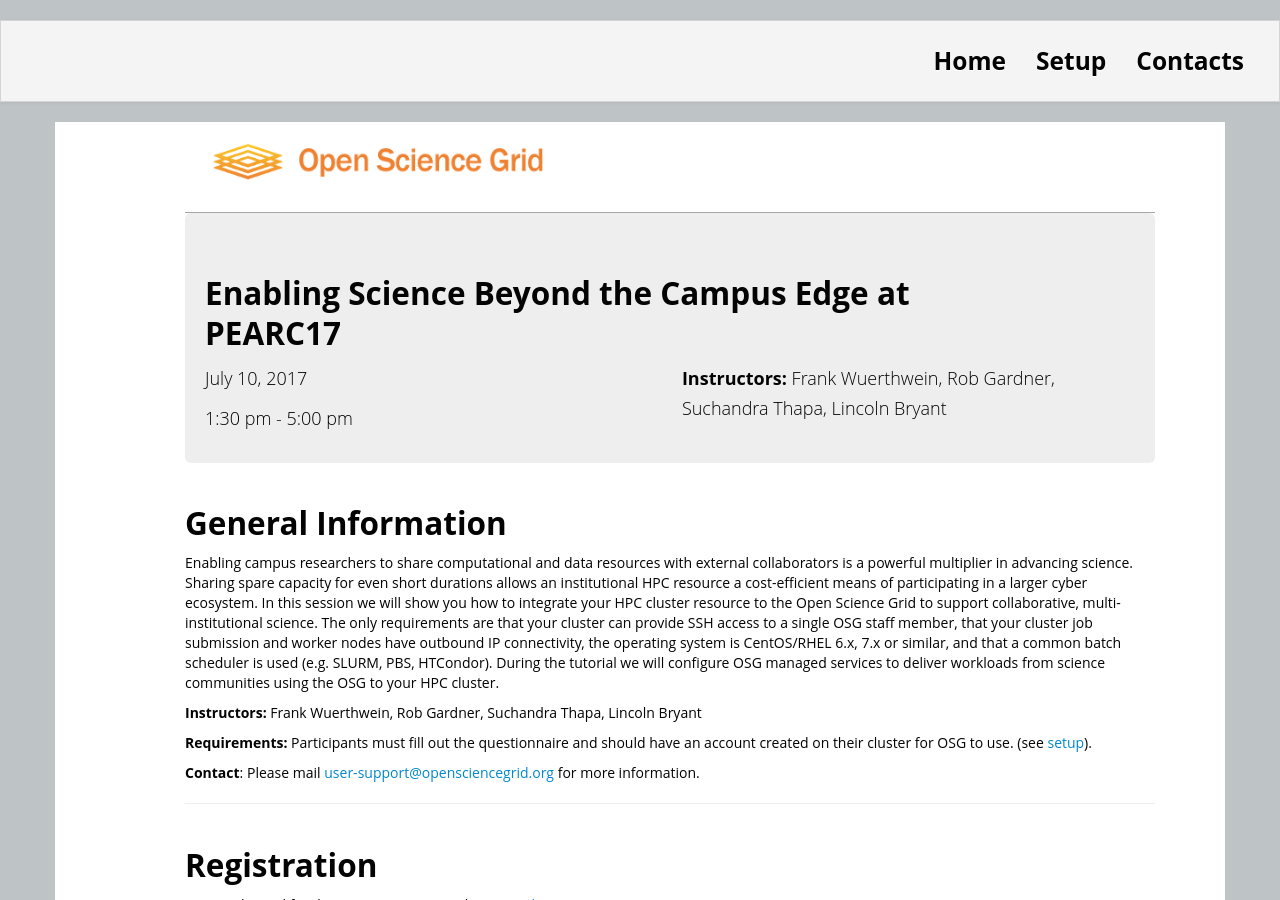
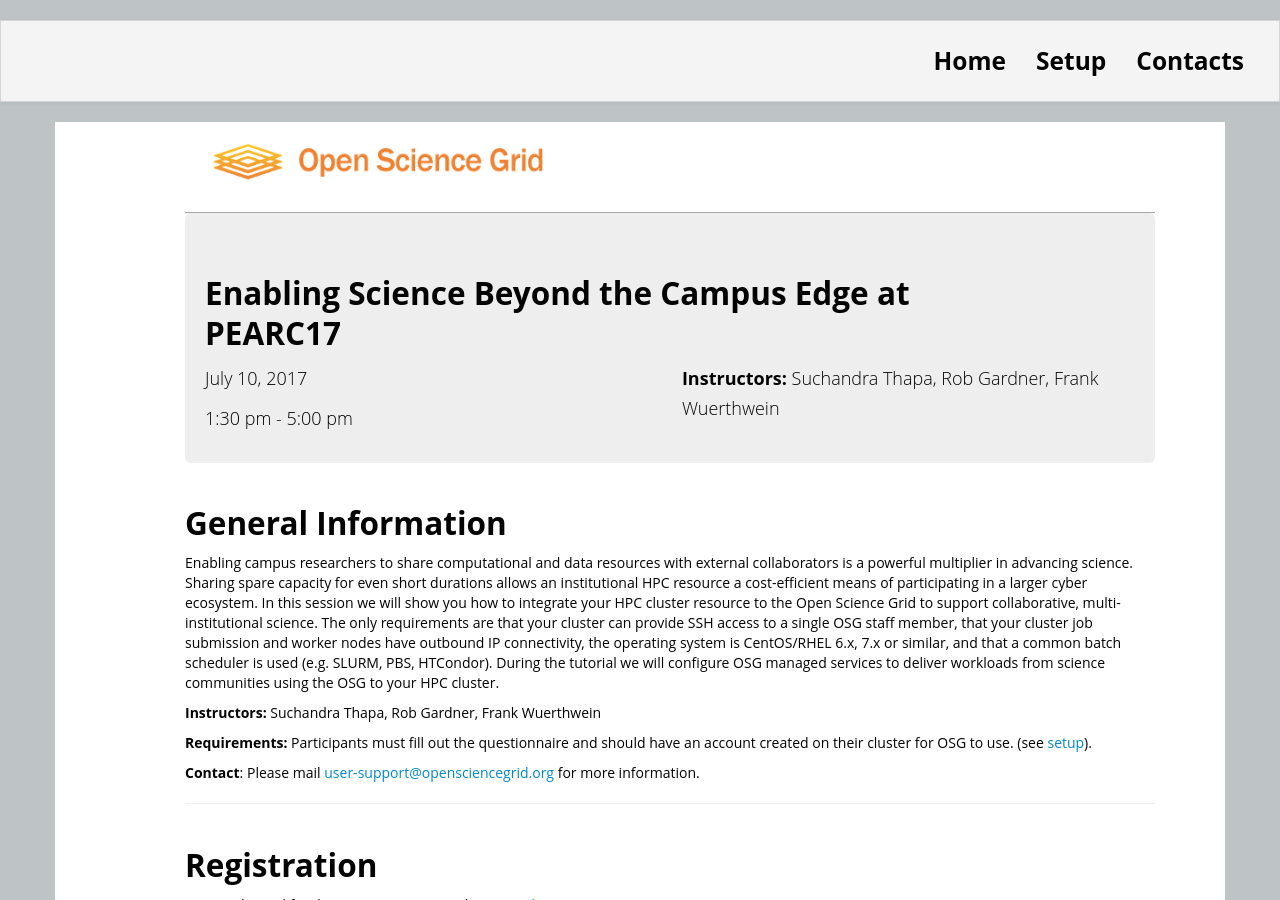
Before and after one commit to SWC-OSG-Workshop/OSG-HostedCE-RMACC17, a Jekyll site: the page built from index.html, in a window 1280 px wide and 900 px high. Built offline with Jekyll 4.4.1, drawn with Linux system fonts in a browser that asks for light colours; nearby versions of some CDN libraries; library files that are not in the unit come from our copies; some of the changed lines change nothing that is shown.

Commit message:
instructor and helper names

```diff
--- a/index.html
+++ b/index.html
@@ -10,8 +10,8 @@
 enddate: July-10-2017
 latlng: 29.951004, -90.076974
 registration: https://www.pearc17.pearc.org/registration
-instructor: ["Frank Wuerthwein, Rob Gardner, Suchandra Thapa, Lincoln Bryant"]
-helper: ["To be described"]
+instructor: ["Suchandra Thapa, Rob Gardner, Frank Wuerthwein"]
+helper: ["Mats Rynge, Derek Weitzel, Lincoln Bryant"]
 
 contact: user-support@opensciencegrid.org
 ---
```
